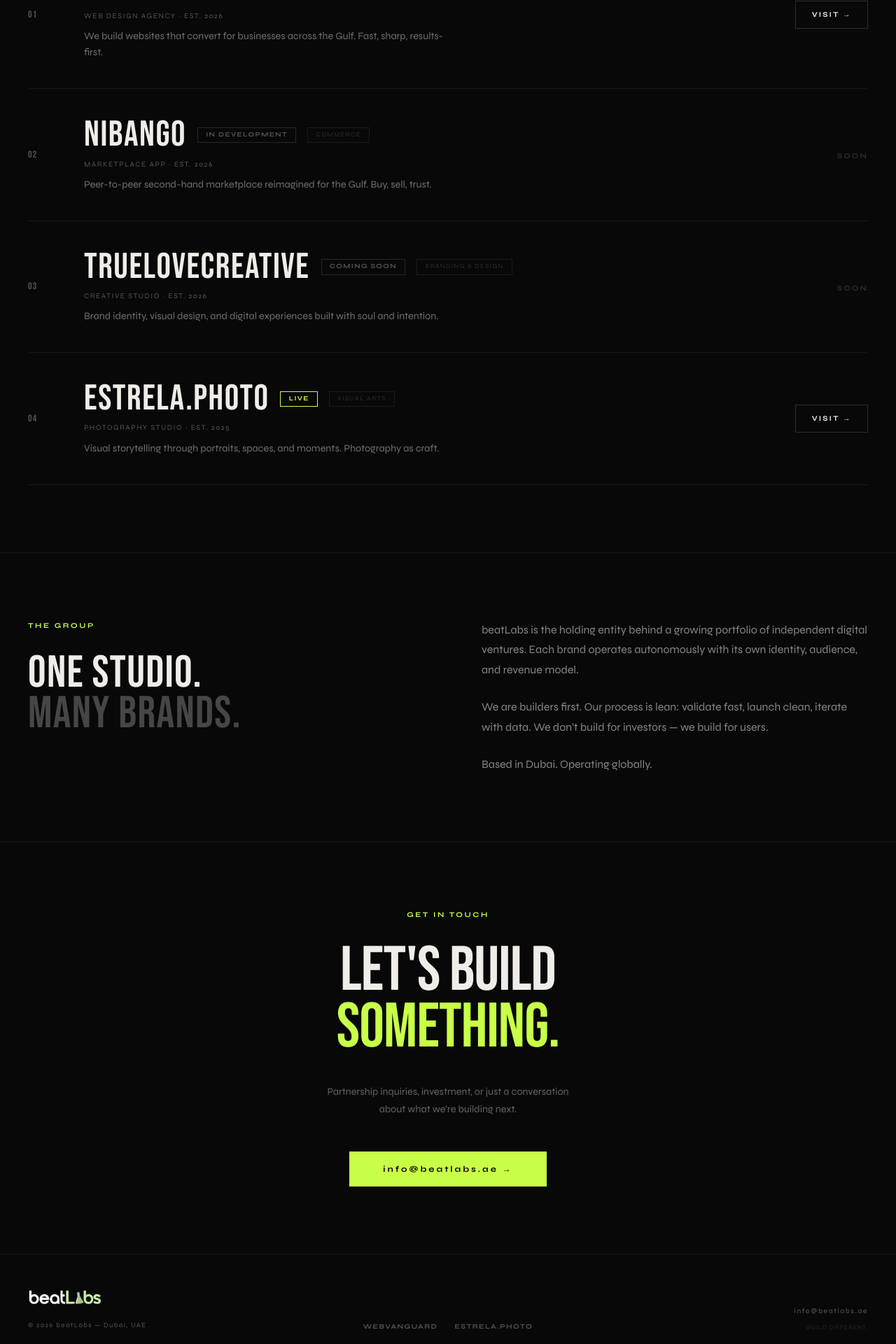
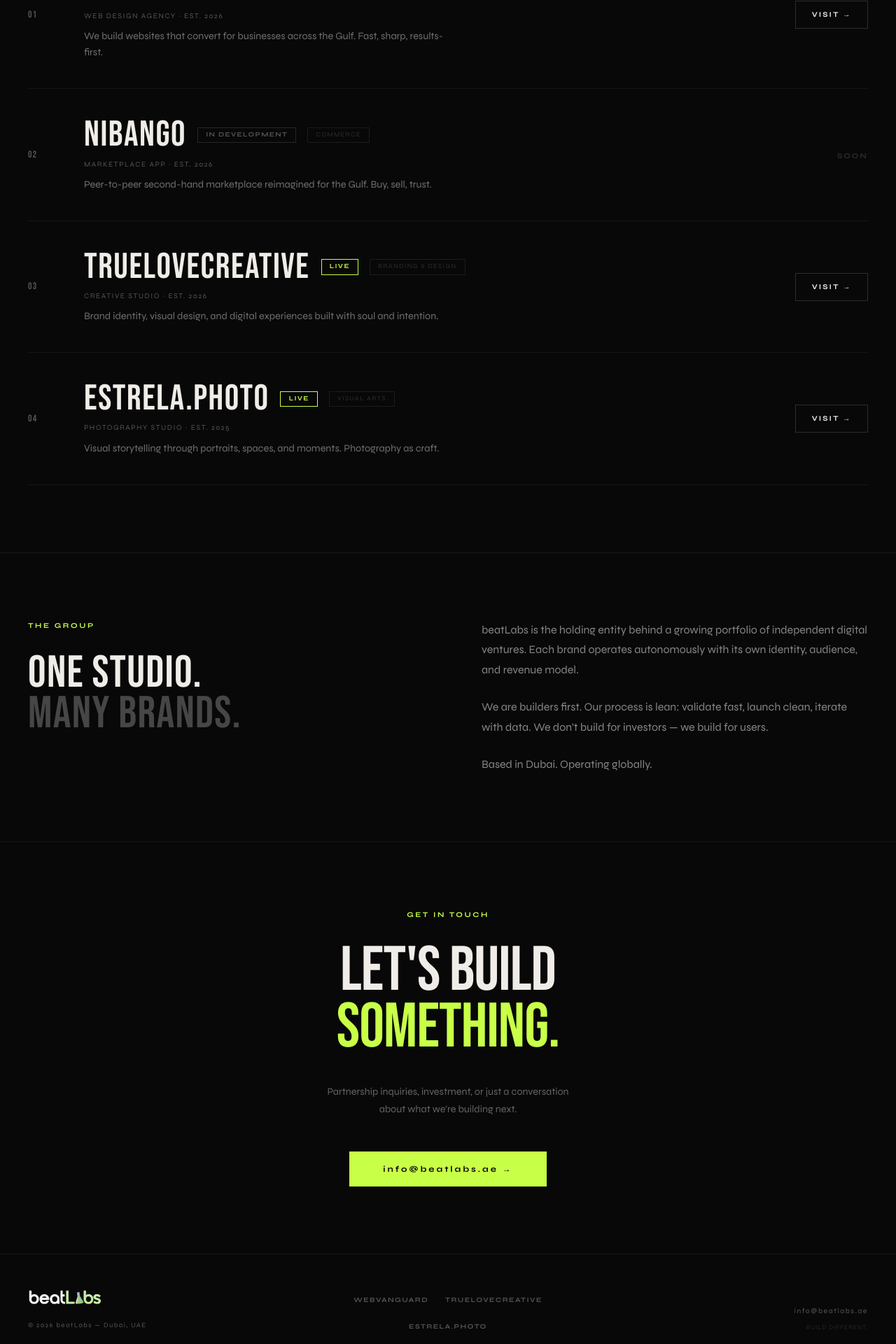
Before and after one commit to webvanguardai/beatlabs-web, a Next.js app: page / in a window 1280 px wide. Shown: the part 1808-3728 px from the top of the page at 70% size. Built offline with nearby package versions, Linux system fonts and the light colour scheme.

Commit message:
fix: TrueLoveCreative status Live + URL

```diff
--- a/app/page.tsx
+++ b/app/page.tsx
@@ -30,8 +30,8 @@ const ventures = [
     type: 'Creative Studio',
     vertical: 'Branding & Design',
     desc: 'Brand identity, visual design, and digital experiences built with soul and intention.',
-    url: null,
-    status: 'Coming Soon',
+    url: 'https://truelovecreative.es',
+    status: 'Live',
     year: '2026',
   },
   {
```
